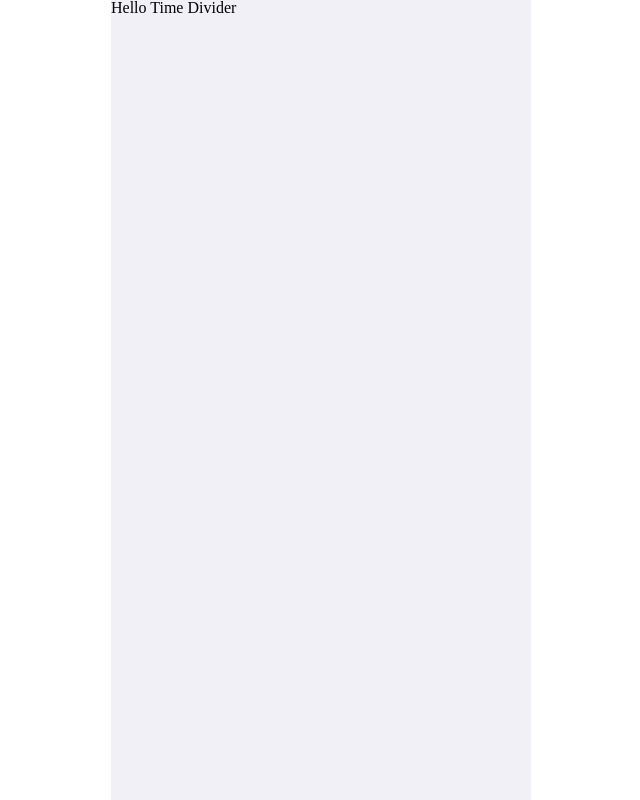
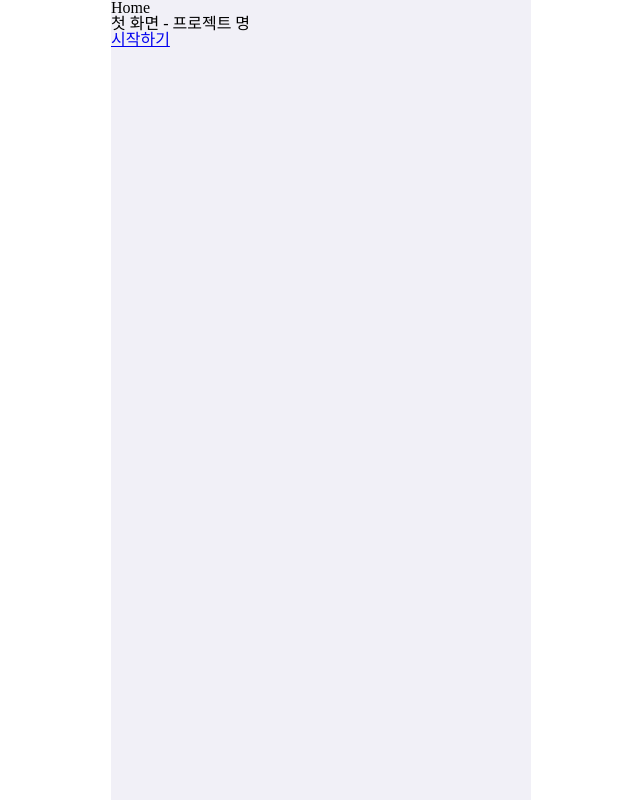
Before and after one commit to prgrms-fe-devcourse/FEDC2_TimeDivider_Root, a React (Create React App) app: page /home in a window 1280 px wide. Shown: the whole page, without its empty margins (319-959 px from the left). Built offline with nearby package versions, Linux system fonts and the light colour scheme.

Commit message:
feat: 프로토 명세서 기반의 페이지 생성 및 라우팅

```diff
--- a/src/App.js
+++ b/src/App.js
@@ -1,13 +1,13 @@
 import styled from 'styled-components'
 import GlobalStyle from './styles/GlobalStyle'
+import AppRouter from './routes/router'
+
 const App = () => {
 	return (
 		<>
 			<GlobalStyle />
 			<Container>
-				<div className="App">
-					<h2>Hello Time Divider</h2>
-				</div>
+				<AppRouter />
 			</Container>
 		</>
 	)
--- /dev/null
+++ b/src/pages/addToDoTimeDivider.jsx
@@ -0,0 +1,11 @@
+import React from 'react'
+
+export const addToDoTimeDivider = () => {
+	return (
+		<>
+			<h2>addToDoTimeDivider</h2>
+		</>
+	)
+}
+
+export default addToDoTimeDivider
--- /dev/null
+++ b/src/pages/createTime.jsx
@@ -0,0 +1,13 @@
+import React from 'react'
+import { Link } from 'react-router-dom'
+
+const createTime = () => {
+	return (
+		<>
+			<h2>오늘의 시간</h2>
+			<Link to="/createTodo">다음으로</Link>
+		</>
+	)
+}
+
+export default createTime
--- /dev/null
+++ b/src/pages/createTimeDivider.jsx
@@ -0,0 +1,13 @@
+import React from 'react'
+import { Link } from 'react-router-dom'
+
+export const createTimeDivider = () => {
+	return (
+		<>
+			<h2>시간을 분배해요</h2>
+			<Link to="/updateDivider">다음으로</Link>
+		</>
+	)
+}
+
+export default createTimeDivider
--- /dev/null
+++ b/src/pages/createTodo.jsx
@@ -0,0 +1,13 @@
+import React from 'react'
+import { Link } from 'react-router-dom'
+
+export const createTodo = () => {
+	return (
+		<>
+			<h2>해야 할 일을 적어요</h2>
+			<Link to="/createTimeDivider">다음으로</Link>
+		</>
+	)
+}
+
+export default createTodo
--- /dev/null
+++ b/src/pages/doneToDoTimeDivider.jsx
@@ -0,0 +1,11 @@
+import React from 'react'
+
+const doneToDoTimeDivider = () => {
+	return (
+		<>
+			<h2>doneToDoTimeDivider</h2>
+		</>
+	)
+}
+
+export default doneToDoTimeDivider
--- /dev/null
+++ b/src/pages/home.jsx
@@ -0,0 +1,14 @@
+import React from 'react'
+import { Link } from 'react-router-dom'
+
+const home = () => {
+	return (
+		<>
+			<h2>Home</h2>
+			<p>첫 화면 - 프로젝트 명</p>
+			<Link to="/createTime">시작하기</Link>
+		</>
+	)
+}
+
+export default home
--- /dev/null
+++ b/src/pages/notFound.jsx
@@ -0,0 +1,13 @@
+import React from 'react'
+import { Link } from 'react-router-dom'
+
+const NotFound = () => {
+	return (
+		<>
+			<h2> Not Found </h2>
+			<Link to="home">HOME</Link>
+		</>
+	)
+}
+
+export default NotFound
--- /dev/null
+++ b/src/pages/updateTimeDivider.jsx
@@ -0,0 +1,14 @@
+import React from 'react'
+import { Link } from 'react-router-dom'
+
+const updateTimeDivider = () => {
+	return (
+		<>
+			<h2>모래시계 편집하기</h2>
+			<Link to="/doneTodo">완료하기</Link>
+			<Link to="/addTodo">추가하기</Link>
+		</>
+	)
+}
+
+export default updateTimeDivider
--- /dev/null
+++ b/src/routes/router.js
@@ -0,0 +1,15 @@
+import { BrowserRouter, Routes, Route } from 'react-router-dom'
+import routes from './routes'
+
+const AppRouter = () => {
+	return (
+		<BrowserRouter>
+			<Routes>
+				{routes.map(route => (
+					<Route path={route.path} key={route.path} title={route.title} element={<route.view />} />
+				))}
+			</Routes>
+		</BrowserRouter>
+	)
+}
+export default AppRouter
--- /dev/null
+++ b/src/routes/routes.js
@@ -0,0 +1,53 @@
+import Home from '../pages/home'
+import CreateTime from '../pages/createTime'
+import CreateTodo from '../pages/createTodo'
+import CreateTimeDivider from '../pages/createTimeDivider'
+import UpdateTimeDivider from '../pages/updateTimeDivider'
+import DoneToDoTimeDivider from '../pages/doneToDoTimeDivider'
+import AddToDoTimeDivider from '../pages/addToDoTimeDivider'
+import NotFound from '../pages/notFound'
+
+const routes = [
+	{
+		path: 'home',
+		view: Home,
+		title: '첫 화면',
+	},
+	{
+		path: 'createTime',
+		view: CreateTime,
+		title: '오늘의 시간',
+	},
+	{
+		path: 'createTodo',
+		view: CreateTodo,
+		title: '해야 할 일을 적어요',
+	},
+	{
+		path: 'createTimeDivider',
+		view: CreateTimeDivider,
+		title: '시간을 분배해요',
+	},
+	{
+		path: 'updateDivider',
+		view: UpdateTimeDivider,
+		title: '모래시계 편집하기',
+	},
+	{
+		path: 'doneTodo',
+		view: DoneToDoTimeDivider,
+		title: '할 일 완료하기',
+	},
+	{
+		path: 'addTodo',
+		view: AddToDoTimeDivider,
+		title: '할 일 추가하기',
+	},
+	{
+		path: '*',
+		view: NotFound,
+		title: '404',
+	},
+]
+
+export default routes
```
